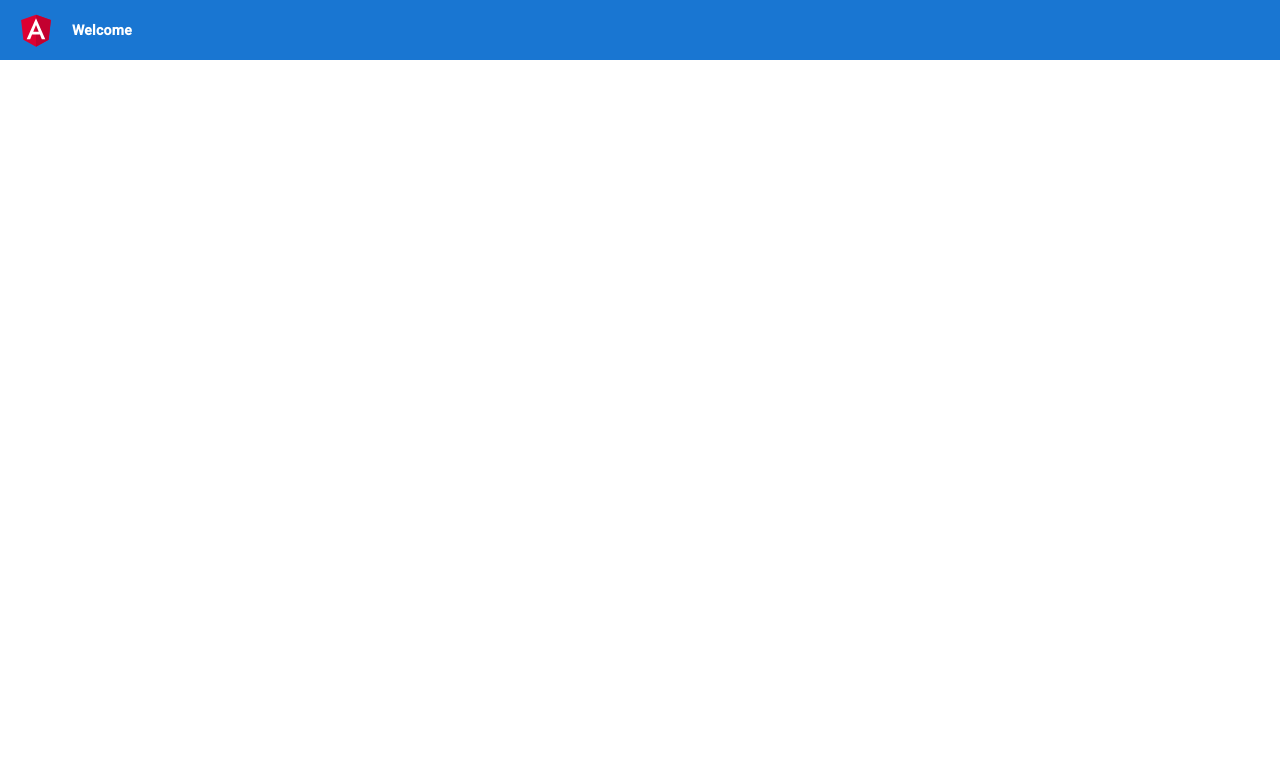
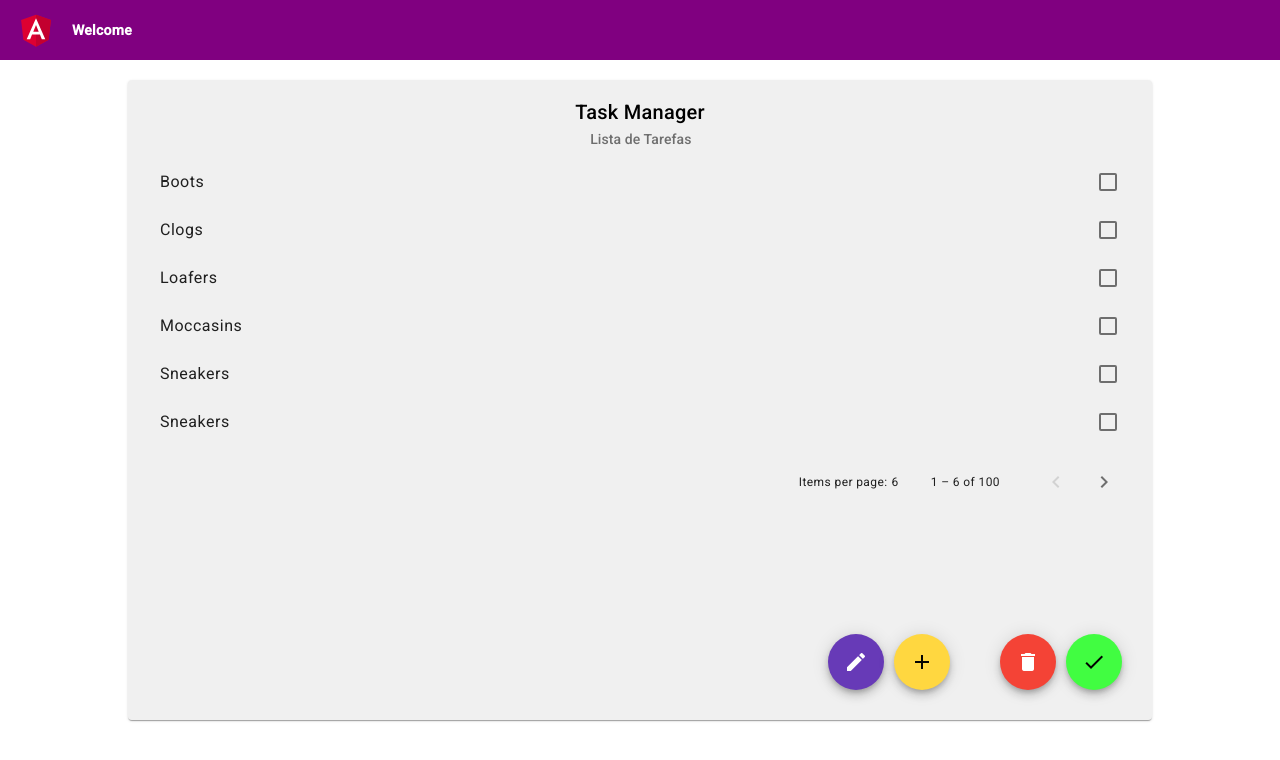
Before and after one commit to paullo97/taskmanager, an Angular app: page / in a window 1280 px wide. Shown: the top 760 px of the page. Built offline with nearby package versions, Linux system fonts and the light colour scheme.

Commit message:
initial visual, with list, buttons

```diff
--- a/src/app/app-routing.module.ts
+++ /dev/null
@@ -1,10 +0,0 @@
-import { NgModule } from '@angular/core';
-import { RouterModule, Routes } from '@angular/router';
-
-const routes: Routes = [];
-
-@NgModule({
-  imports: [RouterModule.forRoot(routes)],
-  exports: [RouterModule]
-})
-export class AppRoutingModule { }
--- a/src/app/app.component.html
+++ b/src/app/app.component.html
@@ -7,7 +7,7 @@
     height: 60px;
     display: flex;
     align-items: center;
-    background-color: #1976d2;
+    background-color: purple;
     color: white;
     font-weight: 600;
   }
@@ -16,6 +16,8 @@
     margin: 0 16px;
   }
 </style>
+
+<div class="container">
 
 <!-- Toolbar -->
 <div class="toolbar" role="banner">
@@ -27,4 +29,5 @@
   <span>Welcome</span>
 </div>
 
-<router-outlet></router-outlet>
+  <painel-app></painel-app>
+</div>
--- a/src/app/app.component.scss
+++ b/src/app/app.component.scss
@@ -0,0 +1,4 @@
+.container
+{
+    display: contents;
+}
--- a/src/app/app.module.ts
+++ b/src/app/app.module.ts
@@ -1,9 +1,9 @@
 import { NgModule } from '@angular/core';
 import { BrowserModule } from '@angular/platform-browser';
 
-import { AppRoutingModule } from './app-routing.module';
 import { AppComponent } from './app.component';
 import { BrowserAnimationsModule } from '@angular/platform-browser/animations';
+import { ComponentsModule } from './components/components.module';
 
 @NgModule({
   declarations: [
@@ -11,8 +11,8 @@ import { BrowserAnimationsModule } from '@angular/platform-browser/animations';
   ],
   imports: [
     BrowserModule,
-    AppRoutingModule,
-    BrowserAnimationsModule
+    BrowserAnimationsModule,
+    ComponentsModule
   ],
   providers: [],
   bootstrap: [AppComponent]
--- /dev/null
+++ b/src/app/components/painel/painel.component.html
@@ -0,0 +1,39 @@
+<div class="container">
+    <mat-card class="list-task">
+        <mat-card-header class="header">
+            <mat-card-title>Task Manager</mat-card-title>
+            <mat-card-subtitle>Lista de Tarefas</mat-card-subtitle>
+        </mat-card-header>
+
+        <mat-card-content>
+            <mat-selection-list [(ngModel)]="itensSelecionados">
+                <mat-list-option *ngFor="let shoe of typesOfShoes" [value]="shoe">
+                    {{shoe}}
+                </mat-list-option>
+            </mat-selection-list>
+
+            <mat-paginator [length]="100" [pageSize]="6" aria-label="Select page">
+            </mat-paginator>
+
+            <div class="actions">
+                <div class="group1">
+                    <button mat-fab color="primary" (click)="obterItensSelecionados()">
+                        <mat-icon>edit</mat-icon>
+                    </button>
+                    <button mat-fab color="accent" aria-label="Example icon button with a bookmark icon">
+                        <mat-icon>add</mat-icon>
+                    </button>
+                </div>
+
+                <div class="group2">
+                    <button mat-fab color="warn" aria-label="Example icon button with a home icon">
+                        <mat-icon>delete</mat-icon>
+                    </button>
+                    <button mat-fab class="complete" aria-label="Example icon button with a home icon">
+                        <mat-icon>check</mat-icon>
+                    </button>
+                </div>
+            </div>
+        </mat-card-content>
+    </mat-card>
+</div>
--- /dev/null
+++ b/src/app/components/painel/painel.component.scss
@@ -0,0 +1,54 @@
+.container
+{
+    height: 100%;
+    display: flex;
+    align-items: center;
+    justify-content: center;
+    overflow: hidden;
+
+    .list-task
+    {
+        width: 80%;
+        min-height: 80%;
+        background-color: rgba(202, 202, 202, 0.281);
+
+        .header
+        {
+            display: flex;
+            align-items: center;
+            justify-content: center;
+
+            mat-card-subtitle
+            {
+                margin-left: 15px;
+            }
+        }
+
+        mat-paginator
+        {
+            background-color: transparent;
+        }
+
+        .actions
+        {
+            display: flex;
+            gap: 50px;
+            position: absolute;
+            bottom: 0;
+            right: 0;
+            margin-bottom: 30px;
+            margin-right: 30px;
+
+            .group1, .group2
+            {
+                display: flex;
+                gap: 10px;
+            }
+
+            .complete
+            {
+                background-color: rgb(65, 253, 65);
+            }
+        }
+    }
+}
--- /dev/null
+++ b/src/app/components/painel/painel.component.ts
@@ -0,0 +1,16 @@
+import { Component } from "@angular/core";
+
+@Component({
+    selector: 'painel-app',
+    templateUrl: './painel.component.html',
+    styleUrls: ['./painel.component.scss']
+})
+export class PainelComponent
+{
+    public typesOfShoes: string[] = ['Boots', 'Clogs', 'Loafers', 'Moccasins', 'Sneakers', 'Sneakers', ];
+    itensSelecionados: string[] = [];
+
+    public  obterItensSelecionados() {
+        console.log('Itens Selecionados:', this.itensSelecionados);
+      }
+}
```
Also changed, not shown: src/app/components/components.module.ts (added, +29 -0 lines).
